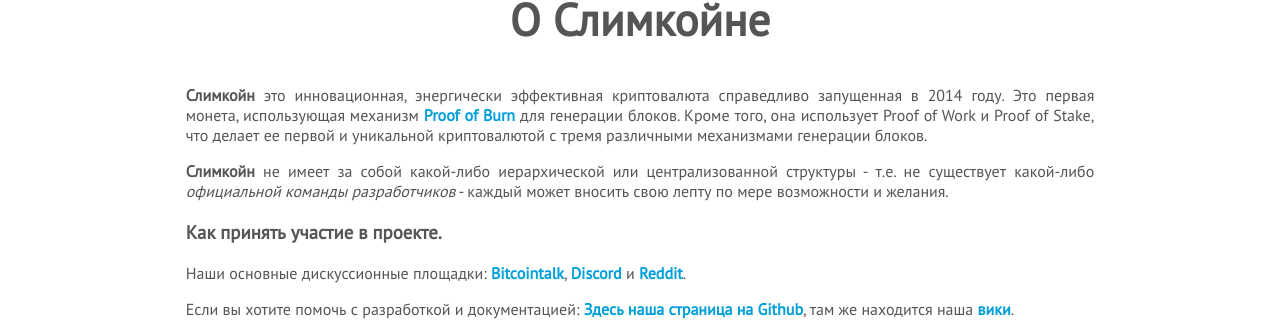
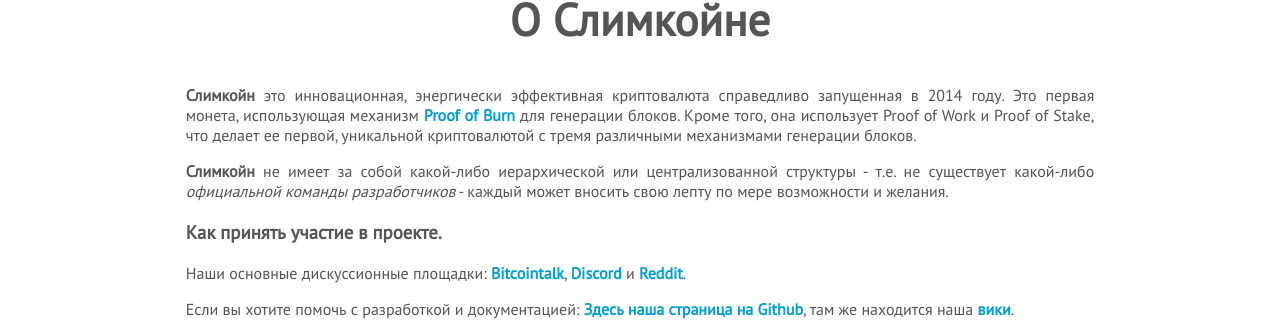
Before and after one commit to slimcoin-project/slimcoin-project.github.io, a Jekyll site: the page built from content/ru/about-ru.md, in a window 1280 px wide. Shown: the part 220-541 px from the top of the page. Built offline with Jekyll 4.4.1, drawn with Linux system fonts in a browser that asks for light colours; some web fonts are replaced.

```diff
--- a/content/ru/about-ru.md
+++ b/content/ru/about-ru.md
@@ -9,7 +9,7 @@ permalink: /about-ru/
 
 priority: 2
 ---
-**Слимкойн** это инновационная, энергически эффективная криптовалюта справедливо запущенная в 2014 году. Это первая монета, использующая механизм [Proof of Burn](https://slimcoin.info/proof-of-burn-eli5-ru/) для генерации блоков. Кроме того, она использует Proof of Work и Proof of Stake, что делает ее первой и уникальной криптовалютой с тремя различными механизмами генерации блоков.
+**Слимкойн** это инновационная, энергически эффективная криптовалюта справедливо запущенная в 2014 году. Это первая монета, использующая механизм [Proof of Burn](https://slimcoin.info/proof-of-burn-eli5-ru/) для генерации блоков. Кроме того, она использует Proof of Work и Proof of Stake, что делает ее первой, уникальной криптовалютой с тремя различными механизмами генерации блоков.
 
 [//]: # (В 2020 году мы активны и **отличаемся** от большинства других сообществ «алькоинов». У нас нет иерархической и централизованной структуры, поэтому у нас нет _официальной команды разработчиков_ , которая извлекает выгоду из _премайна_ или _инстамайна_.)
 [//]: # (Все, что мы хотим - это продолжить захватывающий эксперимент с технологией **Proof of Burn**. В нескольких словах Proof of Burn - это механизм, в котором вы получаете право находить блоки, если вы сжигаете монеты. _Вы уничтожаете свои деньги_ и получаете **долгосрочную** долгосрочную выгоду, имея шанс получить вознаграждение за блок.)
```
